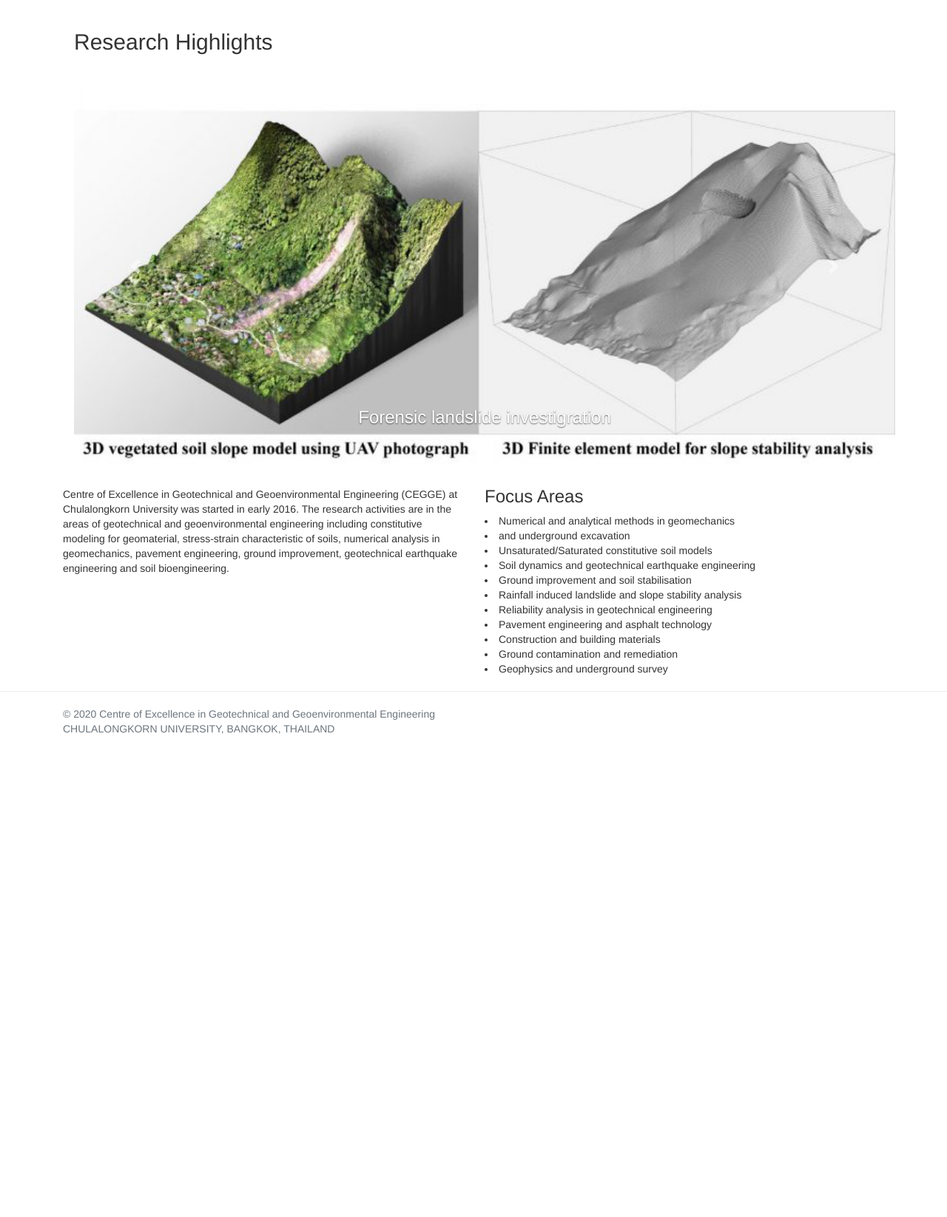
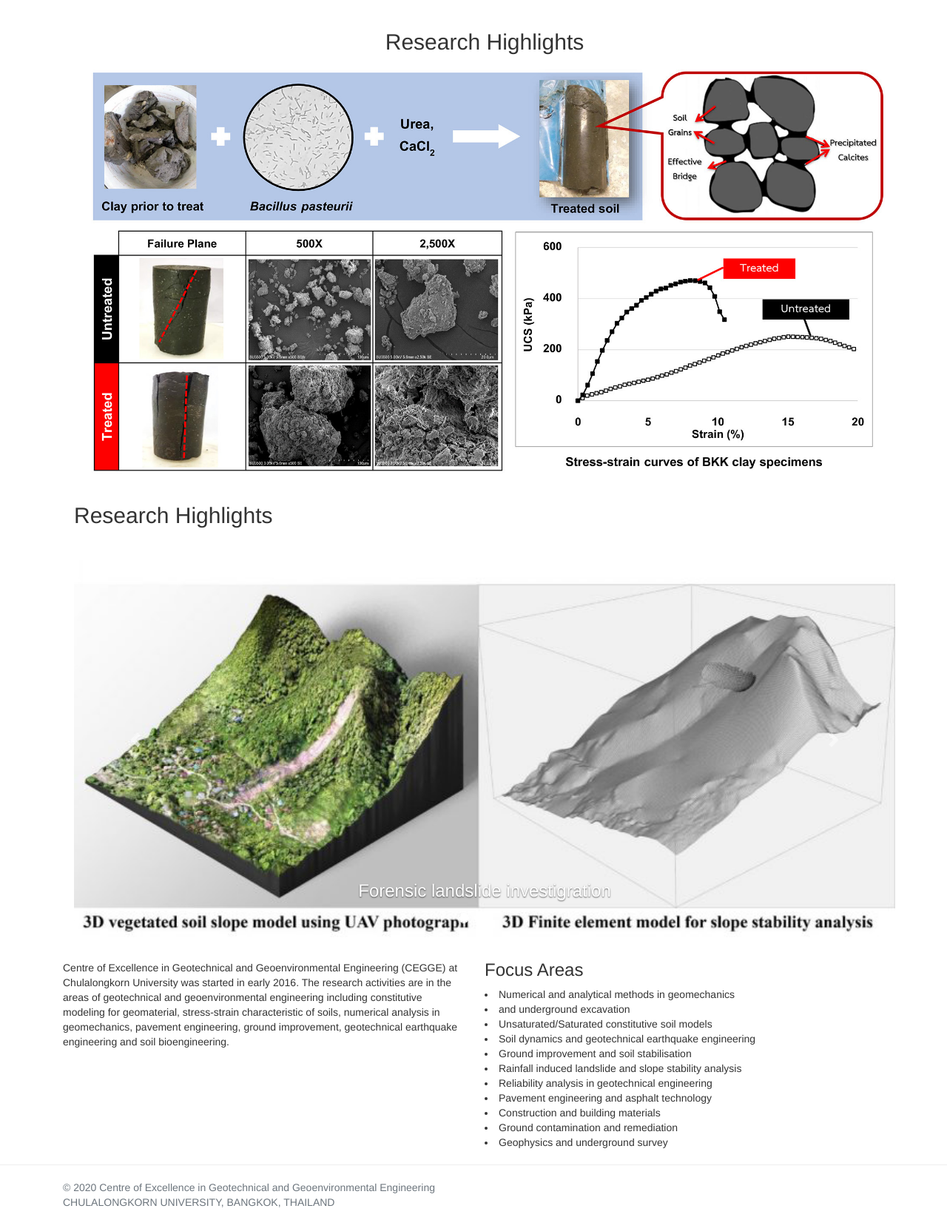
Before and after one commit to KamonratNg/cegge, a Django app: page / in a window 1280 px wide. Shown: the part 63-1708 px from the top of the page at 74% size. Before the commit the page ends 1055 px from the top, so only its background shows below. Run offline with Django 3.2, Linux system fonts and the light colour scheme; some libraries are stand-ins or nearby versions.

Commit message:
chang slide

```diff
--- a/ceggelab/ce/template/ce/home.html
+++ b/ceggelab/ce/template/ce/home.html
@@ -6,17 +6,59 @@
 
 <!DOCTYPE html>
 <html lang="en">
+<div class="container">
+    <head>
+
+        <title>W3.CSS</title>
+        <meta name="viewport" content="width=device-width, initial-scale=1">
+        <meta content="text/html; charset=iso-8859-2" http-equiv="Content-Type">
+        <link rel="stylesheet" href="https://www.w3schools.com/w3css/4/w3.css">
+        <style>
+        .mySlides {display:none;}
+        </style>
+        </head>
+
+        <body>
+
+        <h2 class="w3-center">Research Highlights</h2>
+
+        <div class="w3-content w3-section" style="max-width:100%">
+          <img class="mySlides" src="{% static '/images/Highlight1.jpg' %}" style="width:100%">
+          <img class="mySlides" src="{% static '/images/Highlight2.jpg' %}" style="width:100%">
+          <img class="mySlides" src="{% static '/images/Highlight3.jpg' %}" style="width:100%">
+        </div>
+
+        <script>
+        var myIndex = 0;
+        carousel();
+
+        function carousel() {
+          var i;
+          var x = document.getElementsByClassName("mySlides");
+          for (i = 0; i < x.length; i++) {
+            x[i].style.display = "none";
+          }
+          myIndex++;
+          if (myIndex > x.length) {myIndex = 1}
+          x[myIndex-1].style.display = "block";
+          setTimeout(carousel, 2000); // Change image every 2 seconds
+        }
+        </script>
+
+</div>
+
 <head>
     <title>Bootstrap Example</title>
     <meta charset="utf-8">
     <meta name="viewport" content="width=device-width, initial-scale=1">
 
     <link rel="stylesheet" href="https://maxcdn.bootstrapcdn.com/bootstrap/3.4.1/css/bootstrap.min.css">
-  <!--link rel="stylesheet" type="text/css" href="{% static '/css/bootstrap carousel.css' %}"-->
+    <link rel="stylesheet" type="text/css" href="{% static '/css/bootstrap carousel.css' %}">
 
     <script src="https://ajax.googleapis.com/ajax/libs/jquery/3.5.1/jquery.min.js"></script>
     <script src="https://maxcdn.bootstrapcdn.com/bootstrap/3.4.1/js/bootstrap.min.js"></script>
 </head>
+
 <body>
 
     <div class="container">
@@ -27,6 +69,8 @@
                 <li data-target="#myCarousel" data-slide-to="0" class="active"></li>
                 <li data-target="#myCarousel" data-slide-to="1"></li>
                 <li data-target="#myCarousel" data-slide-to="2"></li>
+                <li data-target="#myCarousel" data-slide-to="3"></li>
+                <li data-target="#myCarousel" data-slide-to="4"></li>
             </ol>
 
             <!-- Wrapper for slides -->
@@ -50,6 +94,26 @@
 
                 <div class="item">
                     <img src="{% static '/images/Research Highlights3.jpg' %}" alt="New york" style="width:100%;">
+                    <div class="carousel-caption">
+                        <h3>Geotechnical Modelling of Vegetated Spil slope</h3>
+
+                    </div>
+                </div>
+
+                <div class="item">
+                    <img src="{% static '/images/Research Highlights4.jpg' %}" alt="New york" style="width:100%;">
+                    <div class="carousel-caption">
+                        <h3>Geotechnical Modelling of Vegetated Spil slope</h3>
+
+                    </div>
+                </div>
+
+                <div class="item">
+                    <img src="{% static '/images/Research Highlights4.jpg' %}" alt="New york" style="width:100%;">
+                    <div class="carousel-caption">
+                        <h3>Geotechnical Modelling of Vegetated Spil slope</h3>
+
+                    </div>
                 </div>
             </div>
 
@@ -66,6 +130,7 @@
     </div>
 
 </body>
+
 </html>
 
 
```
Also changed, not shown: ceggelab/static/images/1.jpg (added), ceggelab/static/images/2.jpg (added), ceggelab/static/images/3.jpg (added), ceggelab/static/images/4.jpg (added), ceggelab/static/images/5.jpg (added), ceggelab/static/images/6.jpg (added), ceggelab/static/images/7.jpg (added), ceggelab/static/images/Highlight1.jpg (added), ceggelab/static/images/Highlight2.jpg (added), ceggelab/static/images/Highlight3.jpg (added), ceggelab/static/images/Highlight4.jpg (added), ceggelab/static/images/Highlight5.jpg (added), ceggelab/static/images/Highlight6.jpg (added), ceggelab/static/images/Highlight7.jpg (added). Lines whose indentation alone changed are shown as unchanged.
